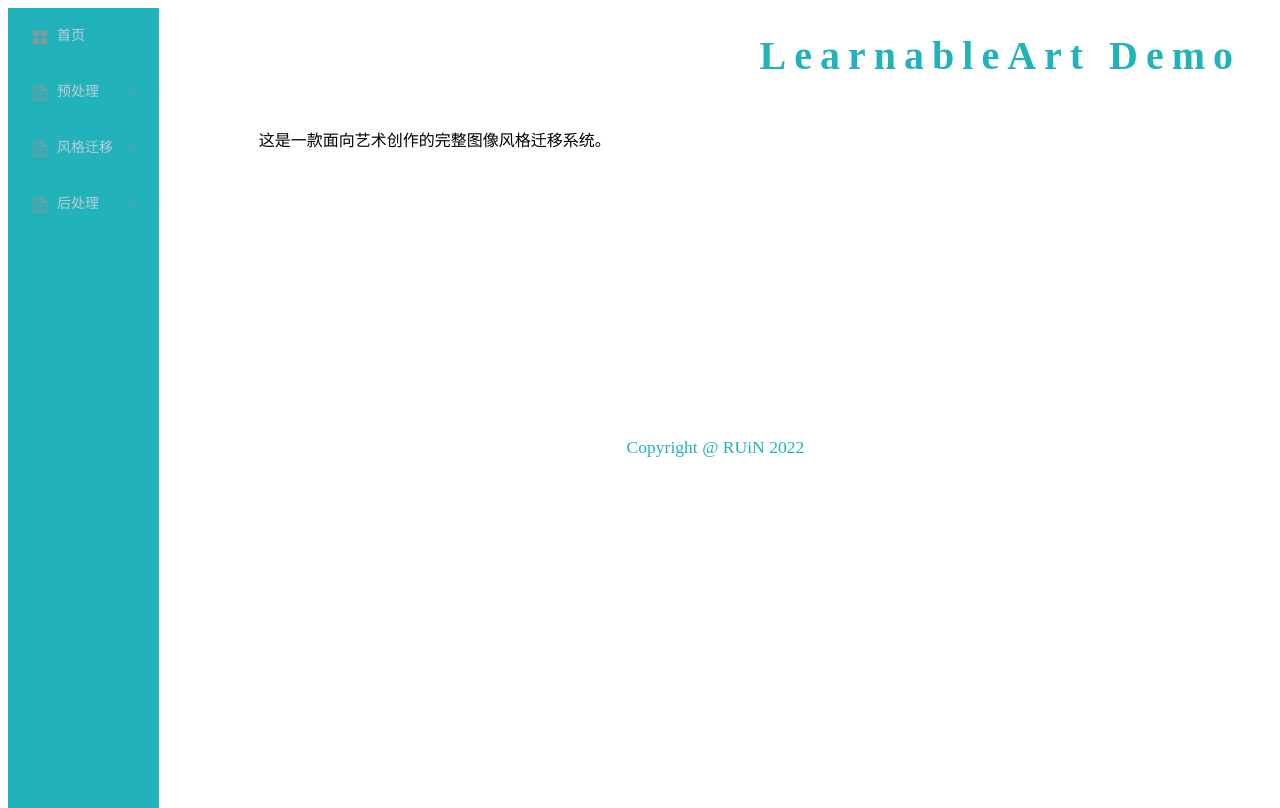
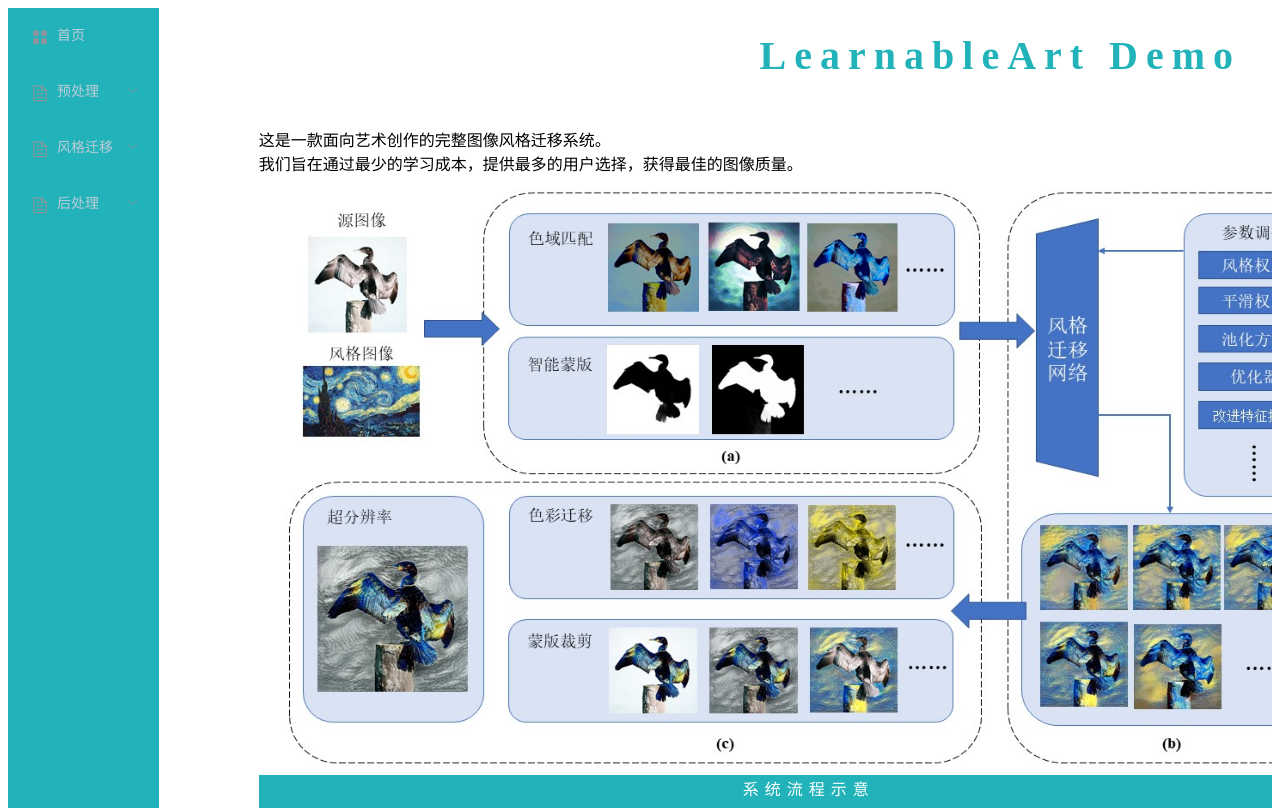
Before and after one commit to RUiN-jiarun/LearnableArt, a Vue app in the folder frontend/: page /#/ in a window 1280 px wide. Built offline with nearby package versions, Linux system fonts and the light colour scheme.

Commit message:
homepage

```diff
--- a/frontend/src/components/Home.vue
+++ b/frontend/src/components/Home.vue
@@ -1,7 +1,17 @@
 <template>
     <div id="home">
-        这是一款面向艺术创作的完整图像风格迁移系统。
-    </div>
+        这是一款面向艺术创作的完整图像风格迁移系统。<br>
+        我们旨在通过最少的学习成本，提供最多的用户选择，获得最佳的图像质量。
+        <el-image
+          :src="require('../assets/20220426.jpg')"
+          class="image_2"
+          style="border-radius: 3px"
+        ></el-image>
+        <div class="img_info_1" style="border-radius: 0 0 5px 5px">
+              <span style="color: white; letter-spacing: 6px">系统流程示意</span>
+            </div>
+        Repository: TBA
+</div>
 </template>
 
 <script>
@@ -38,4 +48,28 @@ div {
 
 }
 
+.image_1 {
+  width: 275px;
+  height: 260px;
+  background: #ffffff;
+  box-shadow: 0 2px 12px 0 rgba(0, 0, 0, 0.1);
+}
+
+.image_2 {
+  width: 1100px;
+  height: 600px;
+  background: #ffffff;
+  /* display: inline-block; */
+  /* float:left; */
+}
+
+.img_info_1 {
+  height: 40px;
+  width: 1100px;
+  margin-bottom: 10px;
+  text-align: center;
+  background-color: #21b3b9;
+  line-height: 30px;
+}
+
 </style>
```
Also changed, not shown: frontend/src/assets/20220426.jpg (added), 1 other file (tests, documents, lock files or other folders).
